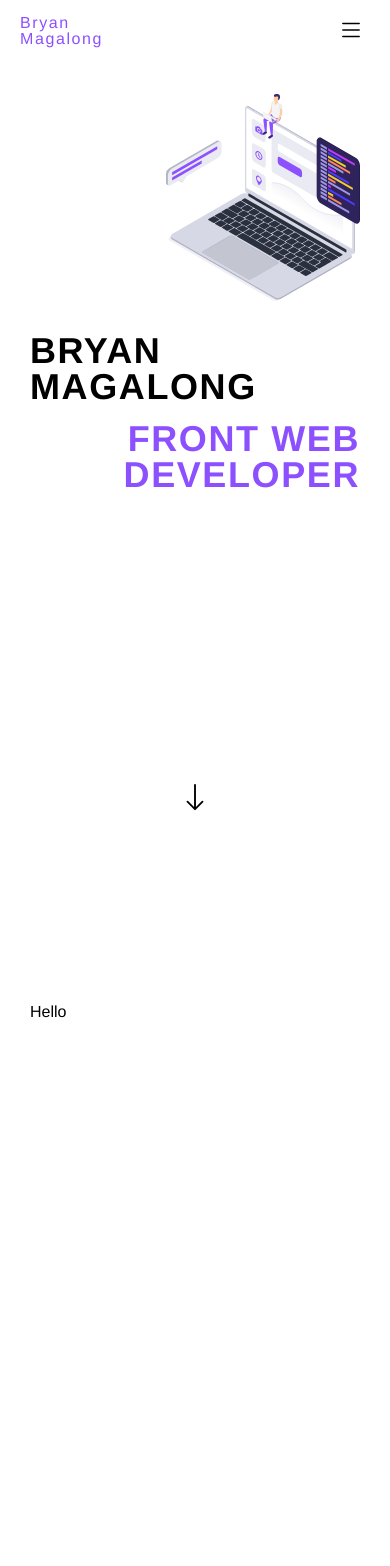
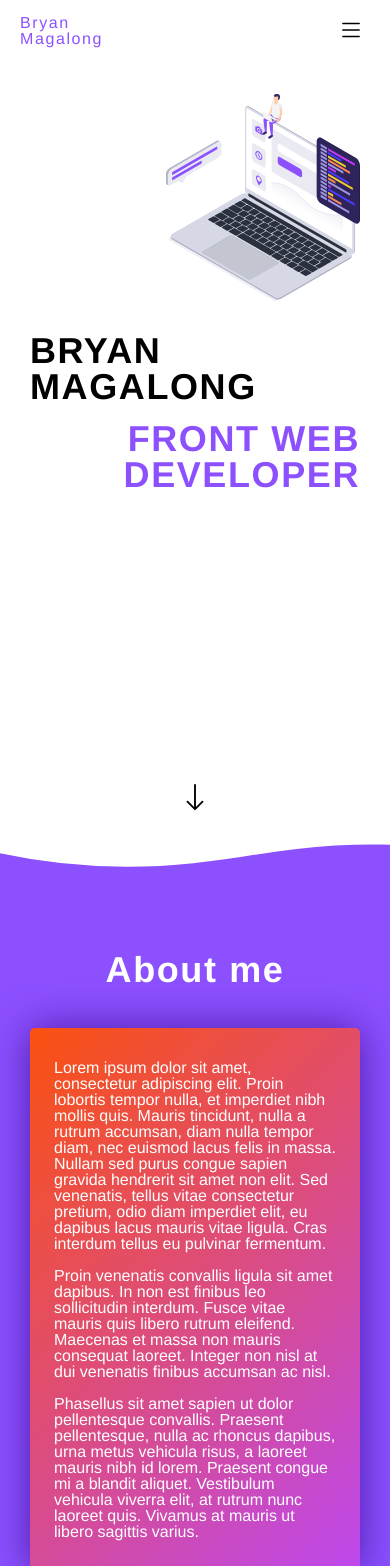
Before and after one commit to bryanmagalong/frontend-portfolio, a React (Create React App) app: page / in a window 390 px wide. Shown: the top 1566 px of the page. Built offline with nearby package versions, Linux system fonts and the light colour scheme.

Commit message:
feat(AboutMe): add mstyles and media queries

```diff
--- a/src/components/AboutMe/index.js
+++ b/src/components/AboutMe/index.js
@@ -8,10 +8,33 @@ import { AboutMeCard } from "./styled";
 
 const AboutMe = () => {
   return (
-    <Wrapper bgColor>
+    <Wrapper>
       <WaveDividerTop />
-      <Section title="About me" titleColor="white">
-        <AboutMeCard>Hello</AboutMeCard>
+      <Section title="About me" titleColor="white" gap="2.5rem">
+        <AboutMeCard padding="2rem 1.5rem" flex column>
+          <p>
+            Lorem ipsum dolor sit amet, consectetur adipiscing elit. Proin
+            lobortis tempor nulla, et imperdiet nibh mollis quis. Mauris
+            tincidunt, nulla a rutrum accumsan, diam nulla tempor diam, nec
+            euismod lacus felis in massa. Nullam sed purus congue sapien gravida
+            hendrerit sit amet non elit. Sed venenatis, tellus vitae consectetur
+            pretium, odio diam imperdiet elit, eu dapibus lacus mauris vitae
+            ligula. Cras interdum tellus eu pulvinar fermentum.
+          </p>
+          <p>
+            Proin venenatis convallis ligula sit amet dapibus. In non est
+            finibus leo sollicitudin interdum. Fusce vitae mauris quis libero
+            rutrum eleifend. Maecenas et massa non mauris consequat laoreet.
+            Integer non nisl at dui venenatis finibus accumsan ac nisl.
+          </p>
+          <p>
+            Phasellus sit amet sapien ut dolor pellentesque convallis. Praesent
+            pellentesque, nulla ac rhoncus dapibus, urna metus vehicula risus, a
+            laoreet mauris nibh id lorem. Praesent congue mi a blandit aliquet.
+            Vestibulum vehicula viverra elit, at rutrum nunc laoreet quis.
+            Vivamus at mauris ut libero sagittis varius.
+          </p>
+        </AboutMeCard>
       </Section>
       <WaveDividerBottom />
     </Wrapper>
--- a/src/components/AboutMe/styled.js
+++ b/src/components/AboutMe/styled.js
@@ -1,5 +1,24 @@
 import styled from "styled-components";
+import { Wrapper } from "../shared/Wrapper";
 
-export const AboutMeCard = styled.div`
-  /* overflow: hidden; */
+export const AboutMeCard = styled(Wrapper)`
+  border-radius: 5px;
+  background: linear-gradient(
+    135deg,
+    ${(props) => props.theme.colors.orange},
+    ${(props) => props.theme.colors.vibrant}
+  );
+  color: #fff;
+  gap: 1rem;
+  box-shadow: 0 0 2.5rem ${(props) => props.theme.colors.variant};
+  align-self: center;
+
+  @media (min-width: ${(props) => props.theme.media.md}) {
+    max-width: 50%;
+  }
+
+  @media (min-width: ${(props) => props.theme.media.lg}) {
+    max-width: 35%;
+    font-size: 1.1rem;
+  }
 `;
```
